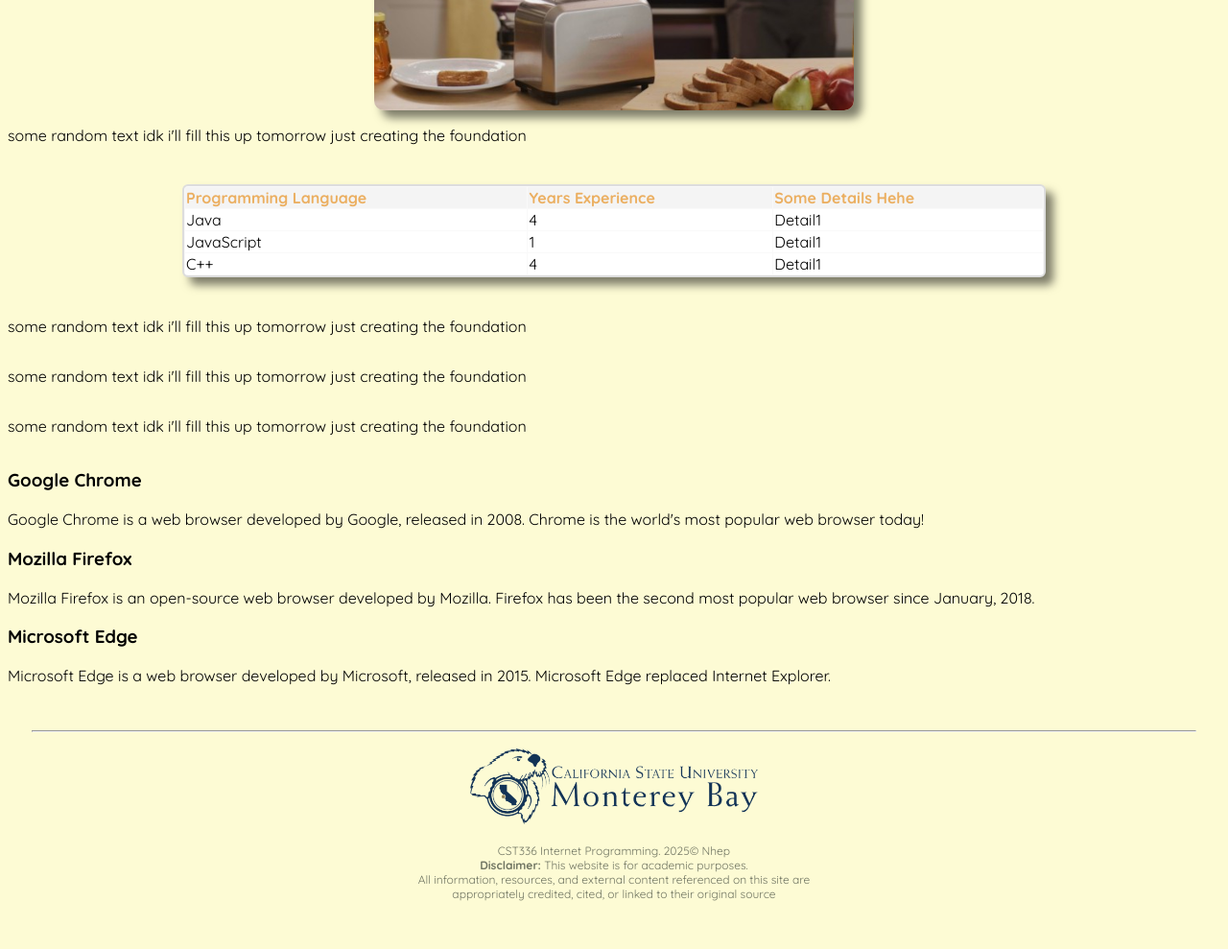
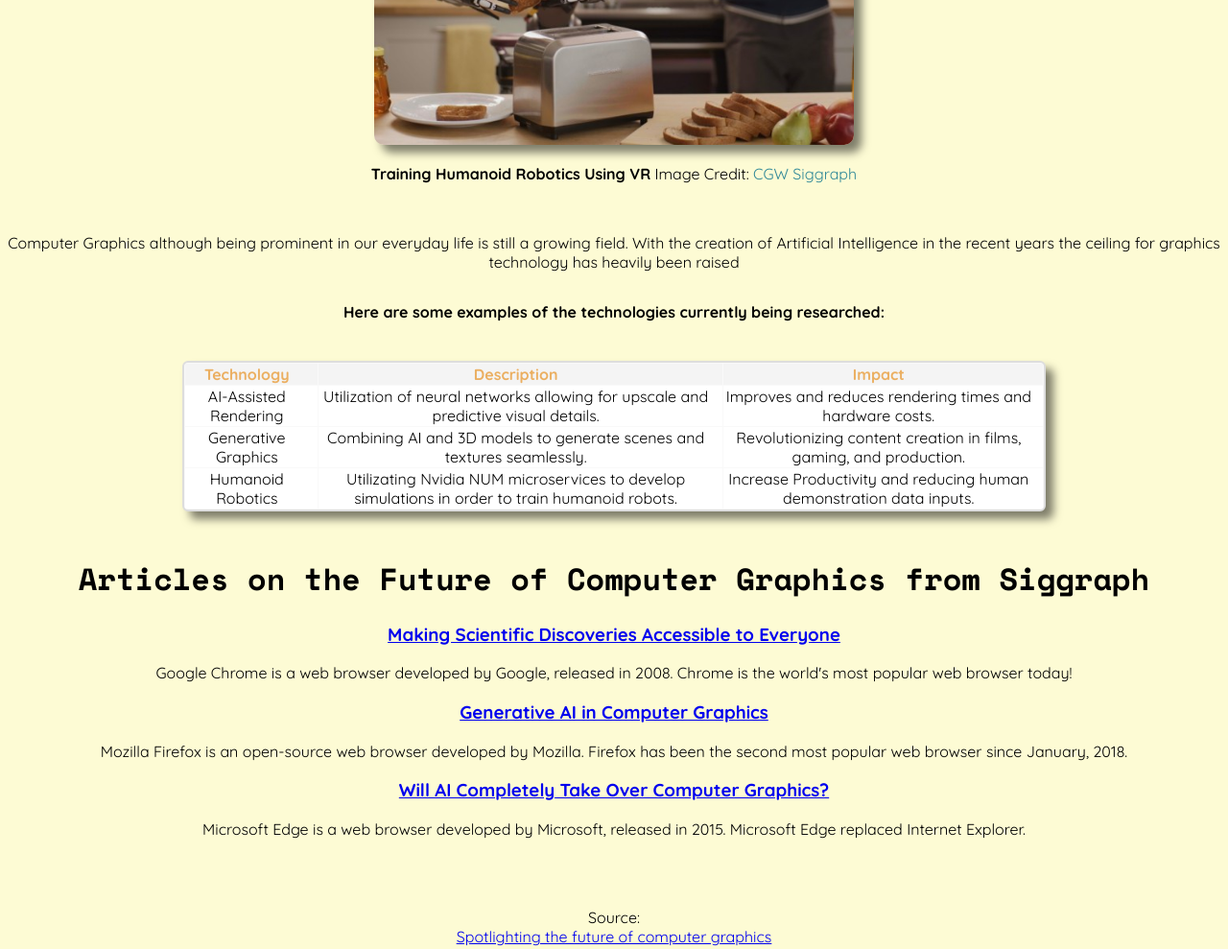
Before and after one commit to bnhep/bnhep.github.io, a plain HTML site: page cst336/hw1/futuretechnology.html in a window 1280 px wide. Shown: the part 540-1529 px from the top of the page at 96% size. Drawn offline with nearby package versions, Linux system fonts and the light colour scheme.

Commit message:
Styling futuretechnology.html. and added more information.

```diff
--- a/cst336/hw1/css/styles.css
+++ b/cst336/hw1/css/styles.css
@@ -47,7 +47,7 @@ main {
     text-align: center;
 }
 
-nav a.current { /* Selector targeting anchor <a> */
+nav a.current { /* Selector targeting anchor nav <a> current*/
     color: #ebaf61;
     font-weight: bolder;
     font-size: 1.2em;
@@ -123,7 +123,7 @@ figcaption a, .paragraph-adjust a {
 }
 
 article, h3 {
-    text-align: left;
+    text-align: center;
 }
 
 .paragraph-adjust {
@@ -143,7 +143,6 @@ article, h3 {
 iframe {
     padding: 20px;
     border: 0;
-    border-radius: 10px;
 }
 
 
@@ -192,7 +191,7 @@ td strong { /* Selector for table data <strong> */
 }
 
 ul { /* Selector for unordered list */
-    width: 500px;
+    width: 700px;
     margin: 0 auto;
     text-align: left;
     padding-top: 10px;
--- a/cst336/hw1/futuretechnology.html
+++ b/cst336/hw1/futuretechnology.html
@@ -40,60 +40,67 @@
 
         <br><br>
         <!-- div semantic section for main content -->
-        <div class="content">
+        <div class="content-main3">
             <h2>What's in store for Computer Graphics?</h2>
-            <img src="img/robotics-ai.jpg" alt="future robots" class="page-images">
 
-            <p>some random text idk i'll fill this up tomorrow just creating the foundation</p>
+                <figure class="content-main1">
+                    <img src="img/robotics-ai.jpg" alt="future robots" class="page-images">
+                    <figcaption>
+                        <br>
+                        <strong>Training Humanoid Robotics Using VR</strong>
+                        Image Credit:
+                        <a href="https://www.cgw.com/Press-Center/Web-Exclusives/2024/SIGGRAPH-2024-Spotlighting-the-future-of-compute.aspx" target="_blank">CGW Siggraph</a>
+                    </figcaption>
+                </figure>
+                <p>Computer Graphics although being prominent in our everyday life is still a growing field. With the creation of Artificial Intelligence in the
+                    recent years the ceiling for graphics technology has heavily been raised
+                </p>
 
+            <p><strong>Here are some examples of the technologies currently being researched:</strong></p>
             <table>
                 <tr id="table-header">
-                    <td><strong>Programming Language</strong></td>
-                    <td><strong>Years Experience</strong></td>
-                    <td><strong>Some Details Hehe</strong></td>
+                    <td><strong>Technology</strong></td>
+                    <td><strong>Description</strong></td>
+                    <td><strong>Impact</strong></td>
                 </tr>
                 <tr class="table-row">
-                    <td>Java</td>
-                    <td>4</td>
-                    <td>Detail1</td>
+                    <td>AI-Assisted Rendering</td>
+                    <td>Utilization of neural networks allowing for upscale and predictive visual details.</td>
+                    <td>Improves and reduces rendering times and hardware costs.</td>
                 </tr>
                 <tr class="table-row">
-                    <td>JavaScript</td>
-                    <td>1</td>
-                    <td>Detail1</td>
+                    <td>Generative Graphics</td>
+                    <td>Combining AI and 3D models to generate scenes and textures seamlessly.</td>
+                    <td>Revolutionizing content creation in films, gaming, and production.</td>
                 </tr>
                 <tr class="table-row">
-                    <td>C++</td>
-                    <td>4</td>
-                    <td>Detail1</td>
+                    <td>Humanoid Robotics</td>
+                    <td>Utilizating Nvidia NUM microservices to develop simulations in order to train humanoid robots.</td>
+                    <td>Increase Productivity and reducing human demonstration data inputs.</td>
                 </tr>
             </table>
-            <div class="content">
-                <p>some random text idk i'll fill this up tomorrow just creating the foundation</p>
 
-                <p>some random text idk i'll fill this up tomorrow just creating the foundation</p>
-
-
-                <p>some random text idk i'll fill this up tomorrow just creating the foundation</p>
-            </div>
         </div>
 
         <div>
+            <h1>Articles on the Future of Computer Graphics from Siggraph</h1>
             <article>
-                <h3>Google Chrome</h3>
+                <h3><a href="https://blog.siggraph.org/2025/10/making-scientific-discoveries-accessible-to-everyone.html/" target="_blank">Making Scientific Discoveries Accessible to Everyone</a></h3>
                 <p>Google Chrome is a web browser developed by Google, released in 2008. Chrome is the world's most popular web browser today!</p>
                 </article>
 
                 <article>
-                <h3>Mozilla Firefox</h3>
+                <h3><a href="https://blog.siggraph.org/2025/08/generative-ai-in-computer-graphics-navigating-the-challenges-and-seizing-the-opportunities.html/" target="_blank">Generative AI in Computer Graphics</a></h3>
                 <p>Mozilla Firefox is an open-source web browser developed by Mozilla. Firefox has been the second most popular web browser since January, 2018.</p>
                 </article>
 
                 <article>
-                <h3>Microsoft Edge</h3>
+                <h3><a href="https://blog.siggraph.org/2025/07/will-ai-completely-take-over-computer-graphics.html/" target="_blank">Will AI Completely Take Over Computer Graphics?</a></h3>
                 <p>Microsoft Edge is a web browser developed by Microsoft, released in 2015. Microsoft Edge replaced Internet Explorer.</p>
                 </article>
+                <br><br>
         </div>
+        <p class="content-main3">Source:<a href="https://www.cgw.com/Press-Center/Web-Exclusives/2024/SIGGRAPH-2024-Spotlighting-the-future-of-compute.aspx" target="_blank">Spotlighting the future of computer graphics</a></p>
         <!-- semantic section for footer -->
         <footer>
 
```
Also changed, not shown: cst336/hw1/applications.html (+34 -13 lines), cst336/hw1/img/What-is-CAD-CAM.jpg (added).
